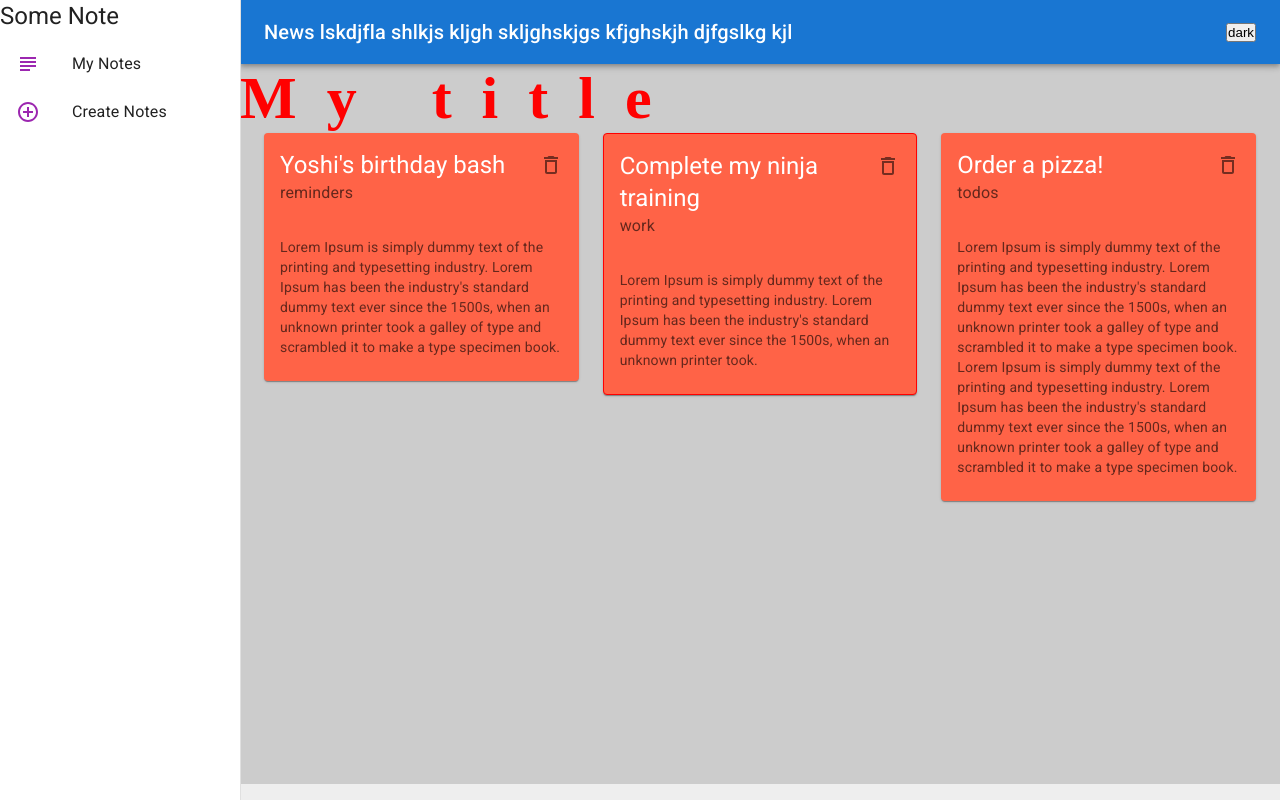
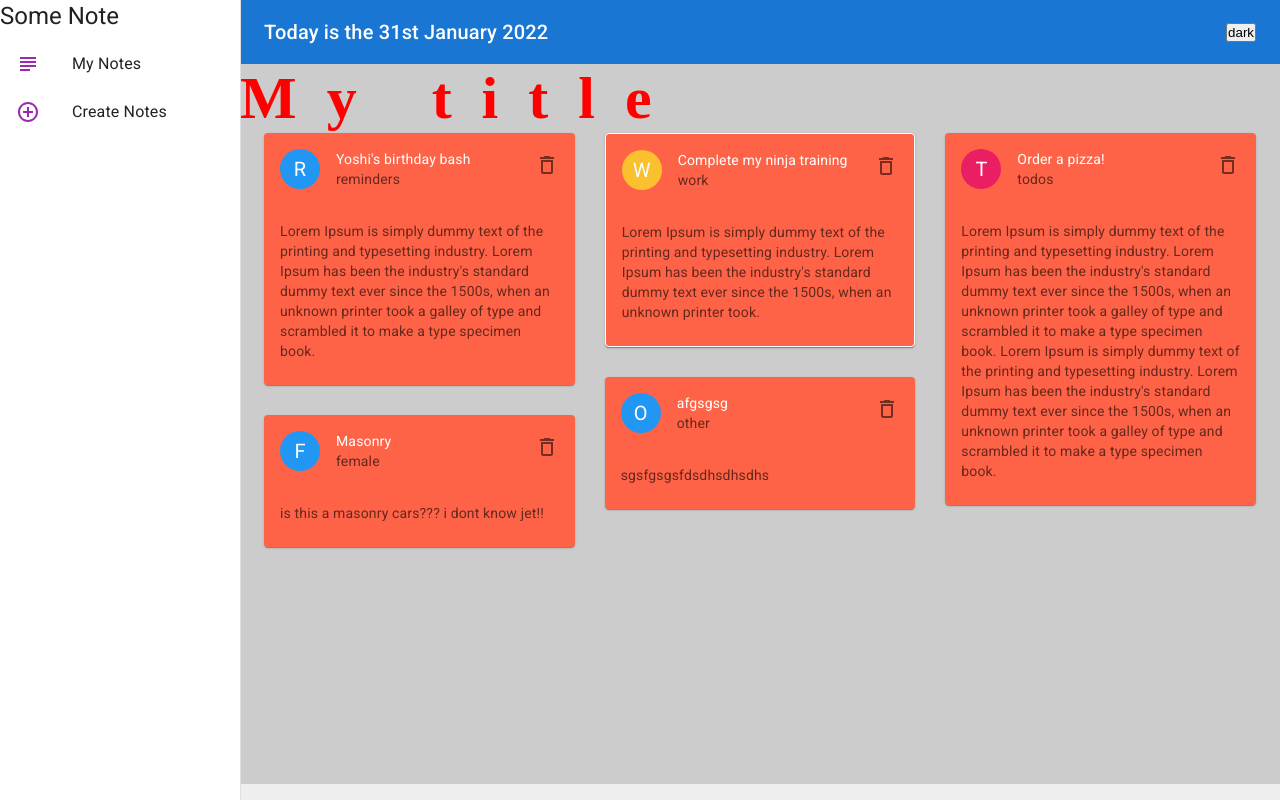
Before and after one commit to nestor-pineda/React-MUI-Cards, a React (Create React App) app: page / in a window 1280 px wide. Built offline with nearby package versions, Linux system fonts and the light colour scheme; data requests are answered from the project's data file; some icons are missing.

Commit message:
conditional avatars and masonry ready

```diff
--- a/data/db.json
+++ b/data/db.json
@@ -17,6 +17,18 @@
       "details": "Lorem Ipsum is simply dummy text of the printing and typesetting industry. Lorem Ipsum has been the industry's standard dummy text ever since the 1500s, when an unknown printer took a galley of type and scrambled it to make a type specimen book.\nLorem Ipsum is simply dummy text of the printing and typesetting industry. Lorem Ipsum has been the industry's standard dummy text ever since the 1500s, when an unknown printer took a galley of type and scrambled it to make a type specimen book.",
       "category": "todos",
       "id": 3
+    },
+    {
+      "title": "Masonry",
+      "details": "is this a masonry cars??? i dont know jet!!",
+      "category": "female",
+      "id": 4
+    },
+    {
+      "title": "afgsgsg",
+      "details": "sgsfgsgsfdsdhsdhsdhs",
+      "category": "other",
+      "id": 5
     }
   ]
 }
--- a/package.json
+++ b/package.json
@@ -12,8 +12,10 @@
     "@testing-library/jest-dom": "^5.16.1",
     "@testing-library/react": "^12.1.2",
     "@testing-library/user-event": "^13.5.0",
+    "date-fns": "^2.28.0",
     "react": "^17.0.2",
     "react-dom": "^17.0.2",
+    "react-masonry-css": "^1.0.16",
     "react-router-dom": "^6.2.1",
     "react-scripts": "5.0.0",
     "styled-component": "^2.8.0",
--- a/src/components/NavBar/NavBar.jsx
+++ b/src/components/NavBar/NavBar.jsx
@@ -2,9 +2,10 @@ import * as React from "react";
 import AppBar from "@mui/material/AppBar";
 import Toolbar from "@mui/material/Toolbar";
 import Typography from "@mui/material/Typography";
-import { makeStyles } from "@mui/styles";
+// import { makeStyles } from "@mui/styles";
 import ButtonTheme from "../Button/ButtonTheme";
 import { useThemeUpdate } from "../../themeContext/ThemeContext";
+import { format } from "date-fns";
 
 // const useStyles = makeStyles({
 //   navbar: {
@@ -17,10 +18,10 @@ export default function NavBar() {
   const toggleTheme = useThemeUpdate();
 
   return (
-    <AppBar position="relative">
+    <AppBar position="relative" elevation="0">
       <Toolbar>
         <Typography variant="h6" component="div" sx={{ flexGrow: 1 }}>
-          News lskdjfla shlkjs kljgh skljghskjgs kfjghskjh djfgslkg kjl
+          Today is the {format(new Date(), "do MMMM Y")}
         </Typography>
         <ButtonTheme color="inherit" onClick={toggleTheme}>
           dark
--- a/src/components/NoteCard.jsx
+++ b/src/components/NoteCard.jsx
@@ -7,12 +7,14 @@ import Typography from "@mui/material/Typography";
 import DeleteOutlinedIcon from "@mui/icons-material/DeleteOutlined";
 import { makeStyles } from "@mui/styles";
 import { useTheme } from "../themeContext/ThemeContext";
+import Avatar from "@mui/material/Avatar";
+import { yellow, green, pink, blue } from "@mui/material/colors";
 
 const useStyles = makeStyles({
-  test: {
+  cardBorder: {
     border: (note) => {
       if (note.category === "work") {
-        return "1px solid red";
+        return "1px solid white";
       }
     },
   },
@@ -27,10 +29,20 @@ export default function NoteCard({ note, handleDelete }) {
     color: "white",
   };
 
+  const ylow = yellow[700];
+  const grn = green[500];
+  const bl = blue[500];
+  const pnk = pink[500];
+
   return (
     <div>
-      <Card elevation={1} className={classes.test} style={myStyles}>
+      <Card elevation={1} className={classes.cardBorder} style={myStyles}>
         <CardHeader
+          avatar={
+            <Avatar sx={{ backgroundColor: note.category == "work" ? ylow : note.category == "money" ? grn : note.category == "todos" ? pnk : bl }} className={classes.avatar}>
+              {note.category[0].toUpperCase()}
+            </Avatar>
+          }
           action={
             <IconButton onClick={() => handleDelete(note.id)}>
               <DeleteOutlinedIcon />
--- a/src/index.css
+++ b/src/index.css
@@ -18,3 +18,23 @@ body {
 .icon:visited {
   font-variation-settings: "TIME" 100;
 }
+
+/*Masonry*/
+
+.my-masonry-grid {
+  display: -webkit-box; /* Not needed if autoprefixing */
+  display: -ms-flexbox; /* Not needed if autoprefixing */
+  display: flex;
+  margin-left: -30px; /* gutter size offset */
+  width: auto;
+}
+.my-masonry-grid_column {
+  padding-left: 30px; /* gutter size */
+  background-clip: padding-box;
+}
+
+/* Style your items */
+.my-masonry-grid_column > div {
+  /* change div to reference your elements you put in <Masonry> */
+  margin-bottom: 30px;
+}
--- a/src/pages/Notes.jsx
+++ b/src/pages/Notes.jsx
@@ -1,8 +1,8 @@
 import React, { useEffect, useState } from "react";
 import Container from "@mui/material/Container";
-import Grid from "@mui/material/Grid";
 import NoteCard from "../components/NoteCard";
 import Hero from "../components/Hero/Hero";
+import Masonry from "react-masonry-css";
 
 export default function Notes() {
   const [notes, setNotes] = useState([]);
@@ -21,17 +21,23 @@ export default function Notes() {
     setNotes(newNotes);
   };
 
+  const breackpoints = {
+    default: 3,
+    1100: 2,
+    700: 1,
+  };
+
   return (
     <>
       <Hero />
       <Container>
-        <Grid container spacing={3}>
+        <Masonry breakpointCols={breackpoints} className="my-masonry-grid" columnClassName="my-masonry-grid_column">
           {notes.map((note) => (
-            <Grid item xs={12} md={6} lg={4} key={note.id}>
+            <div key={note.id}>
               <NoteCard note={note} handleDelete={handleDelete} />
-            </Grid>
+            </div>
           ))}
-        </Grid>
+        </Masonry>
       </Container>
     </>
   );
```
Also changed, not shown: 1 other file (tests, documents, lock files or other folders).
